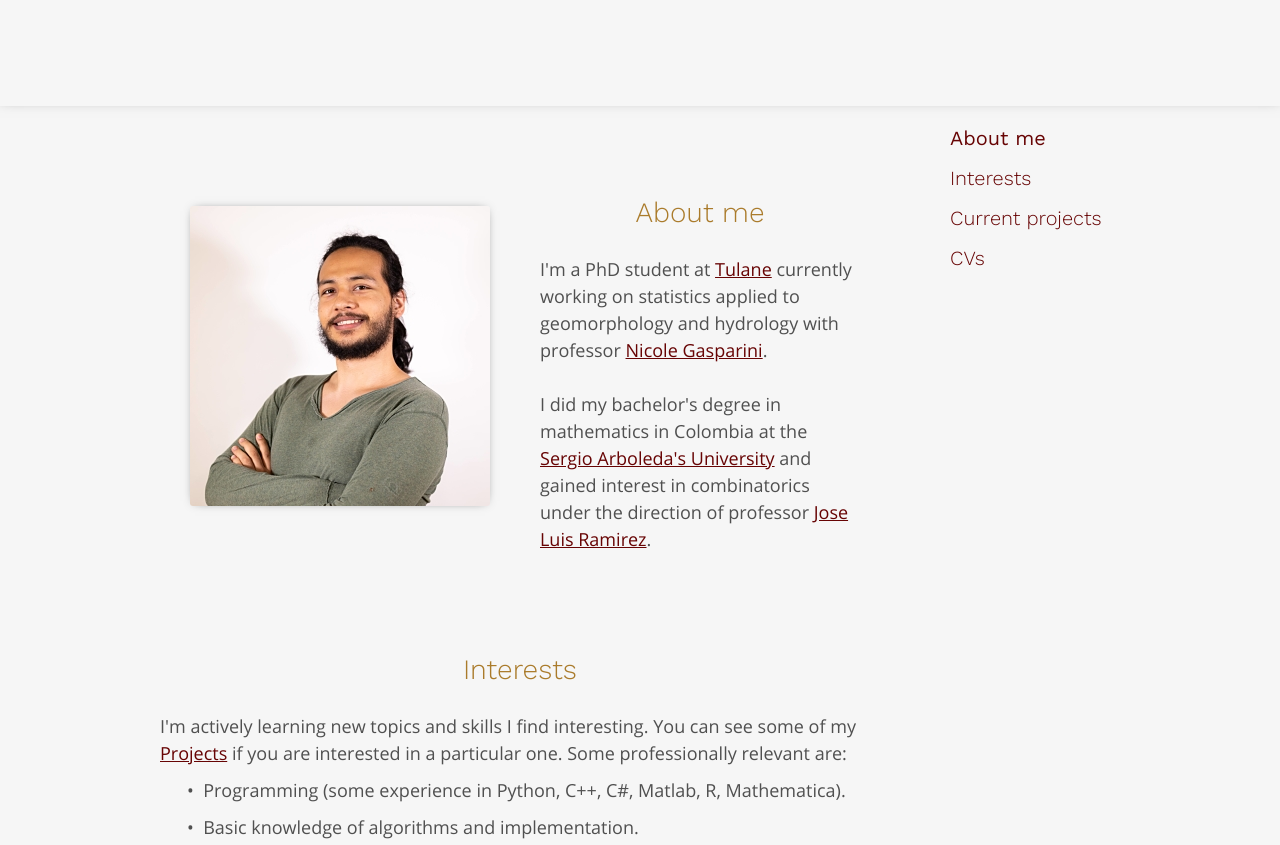
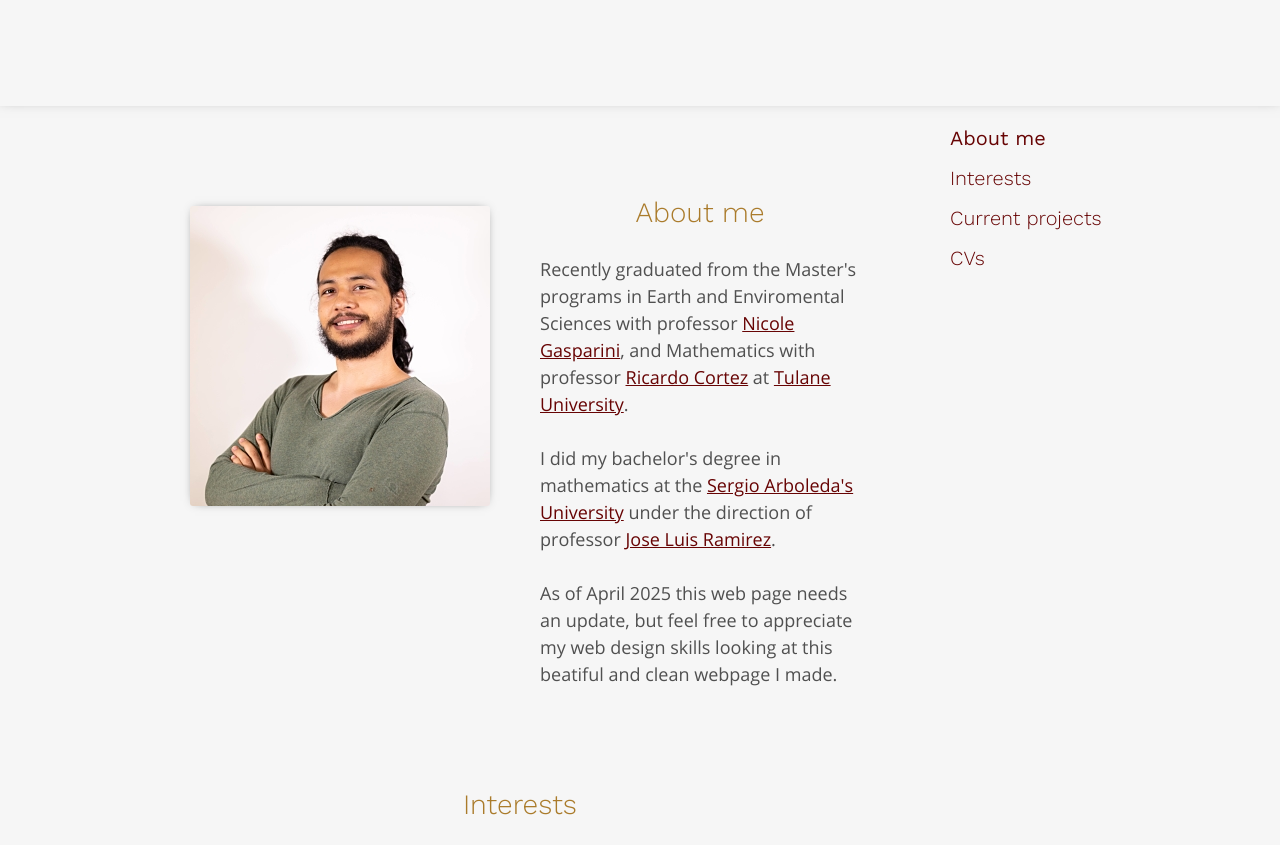
Before and after one commit to sergiogyoz/CV, a plain HTML site: page index.html in a window 1280 px wide. Shown: the part 194-1039 px from the top of the page. Drawn offline with Linux system fonts and the light colour scheme.

Commit message:
outdated update

```diff
--- a/index.html
+++ b/index.html
@@ -2,7 +2,7 @@
 <html>
     <head>
         <!--meta SEO tags-->
-        <title>Sergio Villamarin - sergiogyoz - mathematician and programmer</title>
+        <title>Sergio Villamarin - sergiogyoz - mathematician, statistician, educator, and programmer</title>
         <meta name="description" content="I'm Sergio Villamarin (sergiogyoz), applied mathematician, statistician, programmer, amateur gamedev/web designer and here's my work">
         <link rel="canonical" href="https://sergiogyoz.github.io/CV/">
         <!-- google verification -->
@@ -80,17 +80,23 @@
                 <div class="col">
                     <h2>About me</h2>
                     <p>
-                        I'm a PhD student at
-                        <a class="content-link" href="https://sse.tulane.edu/content/current-graduate-students">Tulane</a> currently
-                         working on statistics applied to geomorphology and hydrology with professor
-                        <a class="content-link" href="https://sse.tulane.edu/eens/faculty/gasparini">Nicole Gasparini</a>.
+                        Recently graduated from the Master's programs in Earth and Enviromental Sciences
+                        with professor <a class="content-link" href="https://sse.tulane.edu/eens/faculty/gasparini">Nicole Gasparini</a>,
+                        and Mathematics
+                        with professor <a class="content-link" href="https://sse.tulane.edu/ricardo-cortez">Ricardo Cortez</a>
+                        at <a class="content-link" href="https://tulane.edu/">Tulane University</a>.
                     </p>
 
                     <p>
-                        I did my bachelor's degree in mathematics in Colombia at the
+                        I did my bachelor's degree in mathematics at the
                         <a class="content-link" href="https://www.usergioarboleda.edu.co/">Sergio Arboleda's University</a>
-                        and gained interest in combinatorics under the direction of professor
+                        under the direction of professor
                         <a class="content-link" href="https://www.researchgate.net/profile/Jose-Ramirez-26">Jose Luis Ramirez</a>.
+                    </p>
+
+                    <p>
+                        As of April 2025 this web page needs an update, but feel free to appreciate my web design skills
+                        looking at this beatiful and clean webpage I made.
                     </p>
                 </div>
             </div>
```
